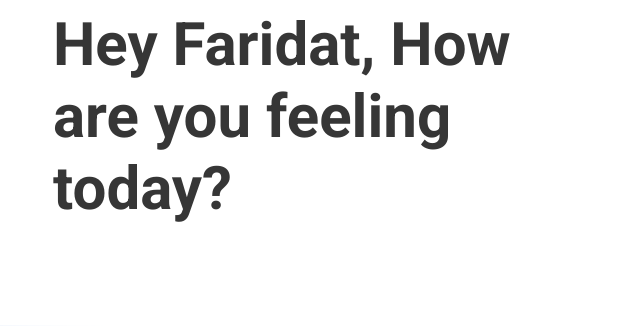
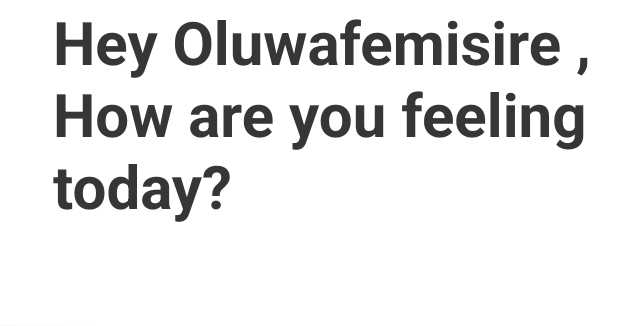
Before and after one commit to emmanuelofor/SafeSpace, a Flask app: page /homepage in a window 1280 px wide. Shown: the part 96-422 px from the top of the page, without its empty margins (32-672 px from the left). Run offline with Flask 3, Linux system fonts and the light colour scheme; a user stored in the database is signed in.

Commit message:
Render the homepage with user first_name

```diff
--- a/app.py
+++ b/app.py
@@ -34,11 +34,18 @@ def index():
         return render_template('index.html', current_user=current_user)
 
 
+# @app.route('/homepage')
+# @login_required
+# def homepage():
+#     # Render the homepage with user information
+#     return render_template('homepage.html', current_user=current_user)
+
 @app.route('/homepage')
 @login_required
 def homepage():
     # Render the homepage with user information
-    return render_template('homepage.html', current_user=current_user)
+    first_name = current_user.first_name
+    return render_template('homepage.html', current_user=current_user, first_name=first_name)
 
 
 @app.route('/signup', methods=['GET', 'POST'])
--- a/templates/homepage.html
+++ b/templates/homepage.html
@@ -110,7 +110,7 @@
                 <div class="container">
 
                     <div class="hero-content" data-reveal="left">
-                        <h1 class="h1 hero-title">Hey Faridat, How are you feeling today?</h1>
+                        <h1 class="h1 hero-title">Hey {{ first_name }}, How are you feeling today?</h1>
 
                     </div>
 
```
Also changed, not shown: instance/safespace.db.
